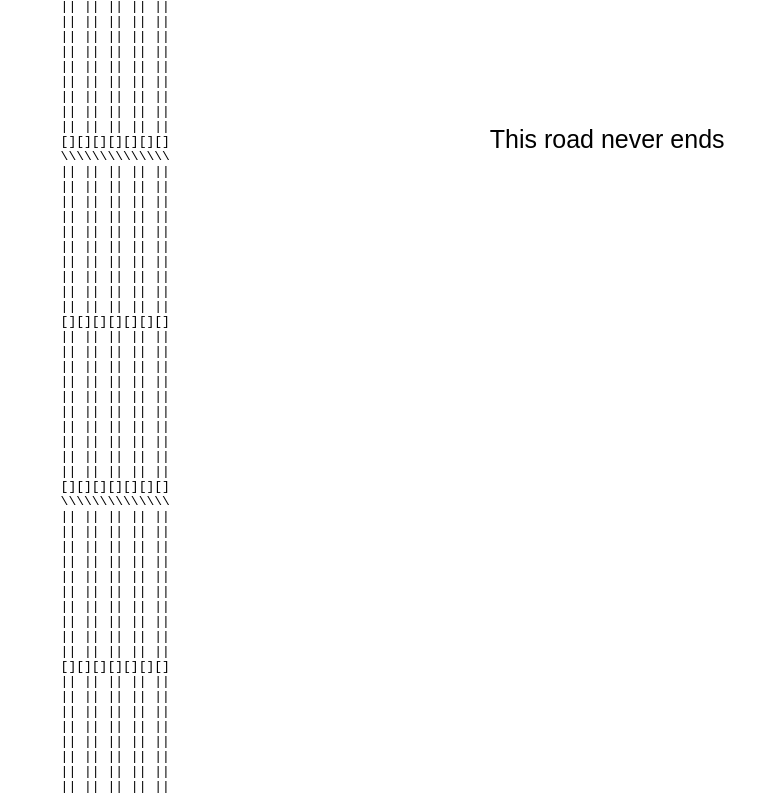
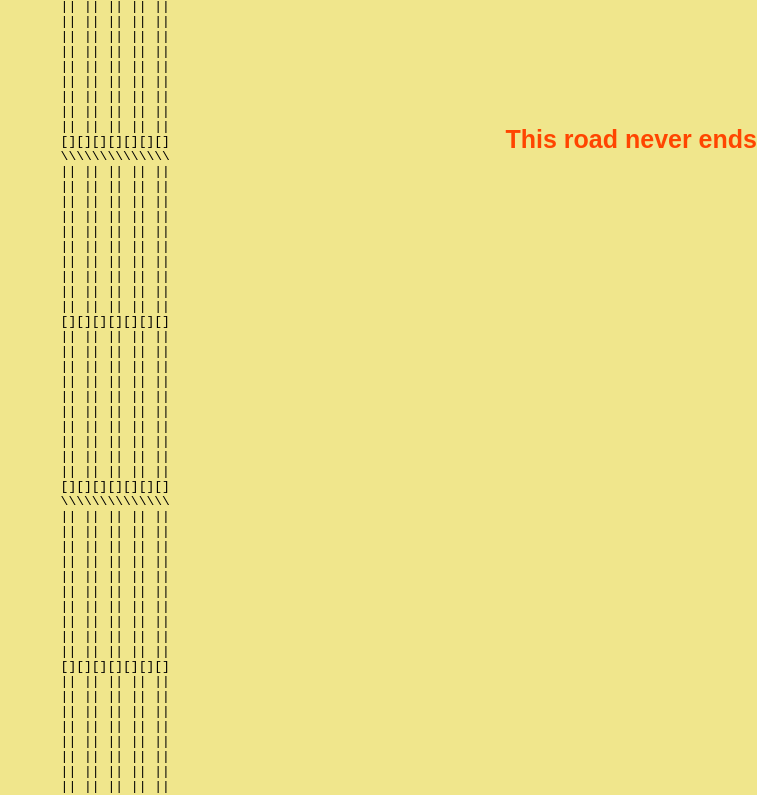
Before and after one commit to jatin-puri-coder/theneverendingroad, a plain HTML site: page index.html in a window 1280 px wide. Shown: the part 2900-3695 px from the top of the page, without its empty margins (523-1280 px from the left). Drawn offline with Linux system fonts and the light colour scheme; a web font is replaced by a local one.

Commit message:
make it look nice

```diff
--- a/index.js
+++ b/index.js
@@ -35,7 +35,7 @@ function injectLine() {
 const newLine1 = document.createElement('div')
 newLine1.className = "linetext"
 newLine1.innerText = "This road never ends"
-newLine1.style.left = Math.random() * window.innerWidth - 200 + 'px'
+newLine1.style.left = 100 + Math.random() * (window.innerWidth - 300) + 'px'
 newLine1.style.top = wrapper.offsetHeight - 200 + 'px'
 document.body.appendChild(newLine1)
 
@@ -155,8 +155,24 @@ document.body.appendChild(newLine1)
         newLine1.innerText = ""
     }
 
+    if (warningLine > 143) {
+        newLine1.innerText = "With the warnings, not the road"
+    }
+
+    if (warningLine > 144) {
+        newLine1.innerText = ""
+    }
+
+    if (warningLine > 145) {
+        newLine1.innerText = "The road is neverending!"
+    }
+
+    if (warningLine > 146) {
+        newLine1.innerText = ""
+    }
+
     if (warningLine > 250) {
-        newLine1.innerText = "Oh My God"
+        newLine1.innerText = "OH MY GOD!!!"
     }
 
     if (warningLine > 251) {
--- a/main.css
+++ b/main.css
@@ -1,7 +1,9 @@
 html, body {
     margin: 0;
-    min-width: 100%;
+    min-width: 800px;
     min-height: 100%;
+    background-color:khaki;
+
 }
 
 .wrapper {
@@ -30,5 +32,8 @@ h1 {
     position: absolute;
     font-size: 25px;
     font-family: 'DotGothic16', sans-serif;
+    color:orangered;
+    font-weight:bolder;
+    text-decoration: double;
 
 }
```
